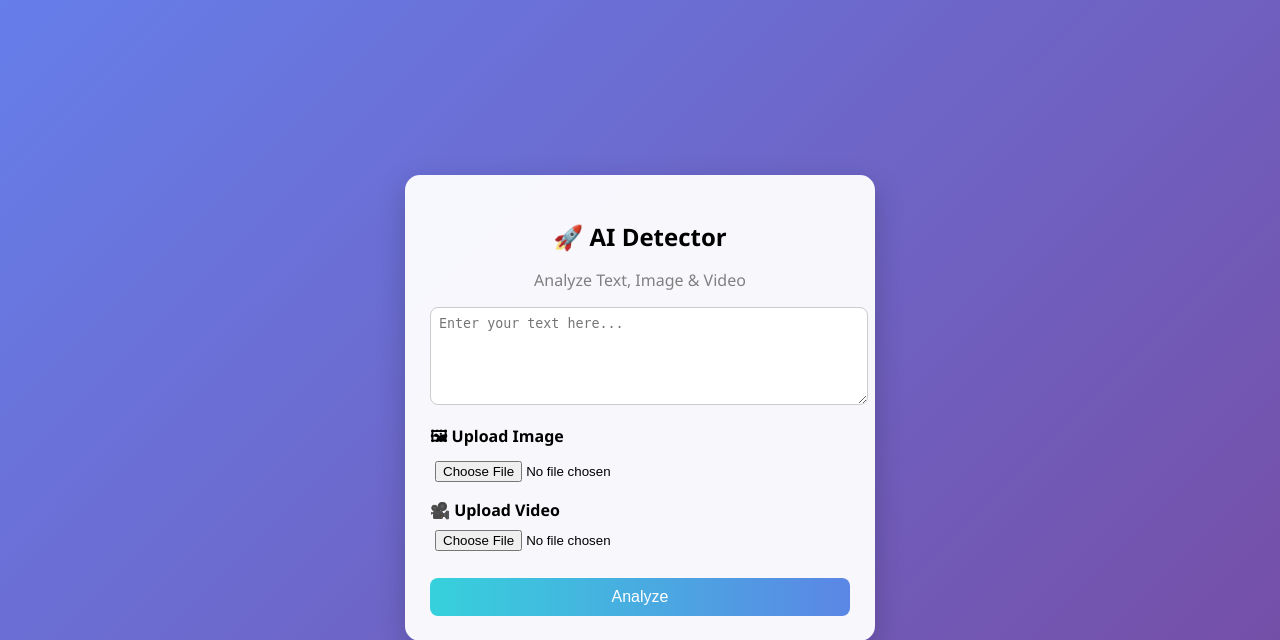
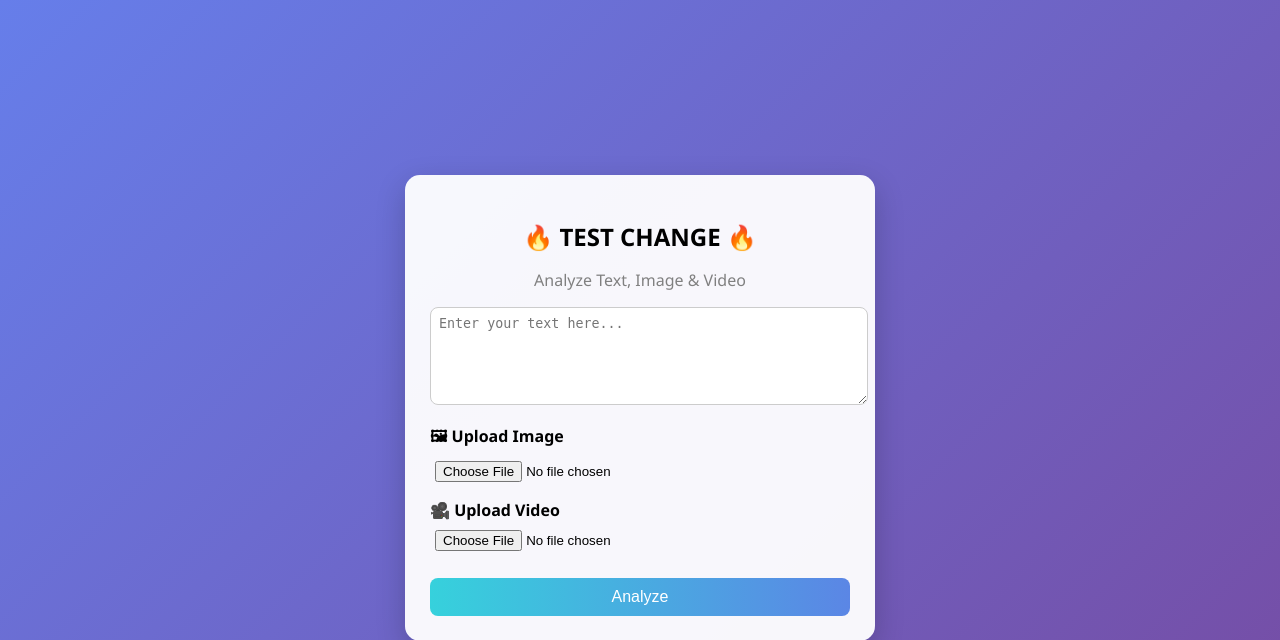
Before and after one commit to aashishyogi7462-dotcom/ai-detector, a Flask app: page / in a window 1280 px wide. Shown: the top 640 px of the page. Run offline with Flask 3, Linux system fonts and the light colour scheme.

Commit message:
UI update final

```diff
--- a/templates/index.html
+++ b/templates/index.html
@@ -83,7 +83,7 @@
 <body>
 
 <div class="container">
-    <h2>🚀 AI Detector</h2>
+    <h2>🔥 TEST CHANGE 🔥</h2>
     <p style="color:gray;">Analyze Text, Image & Video</p>
 
     <form method="POST" enctype="multipart/form-data">
```
